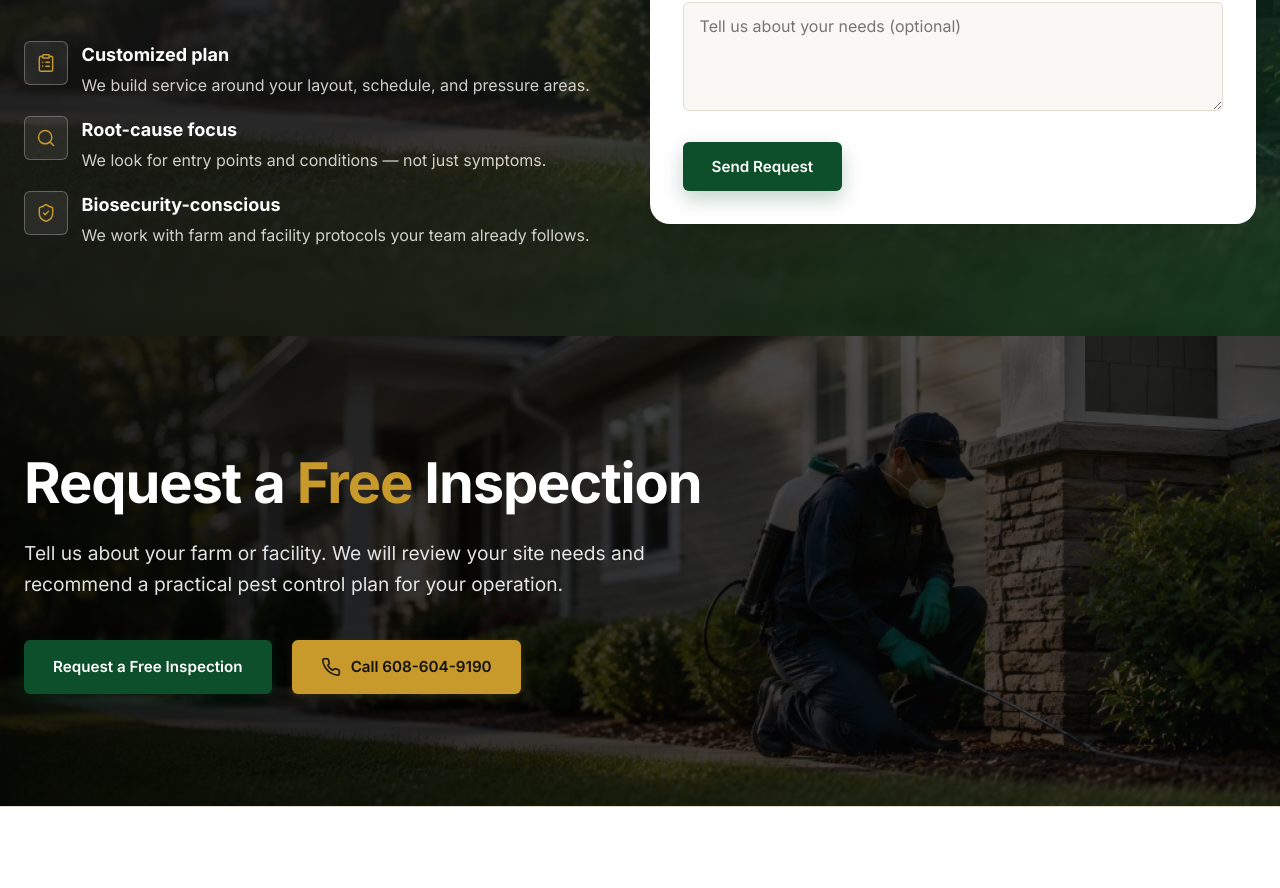
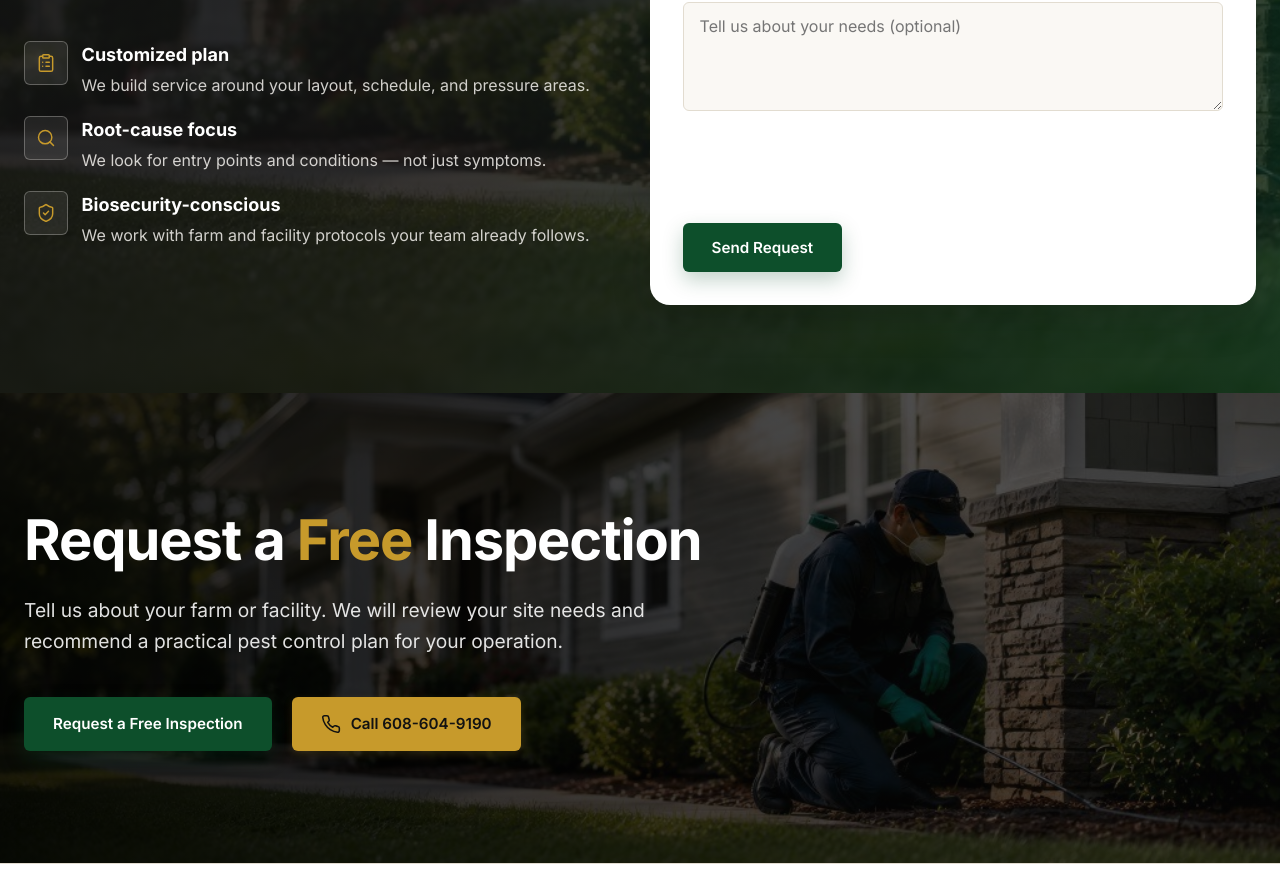
Before and after one commit to webstix-git/driftless-area-pest-control-next, a Next.js app: page /services in a window 1280 px wide. Shown: the part 2409-3297 px from the top of the page. Built offline with nearby package versions, Linux system fonts and the light colour scheme; no server answers.

Commit message:
form update

```diff
--- a/src/components/ServiceConversionForm.tsx
+++ b/src/components/ServiceConversionForm.tsx
@@ -112,7 +112,9 @@ export default function ServiceConversionForm({
   const fieldId = (name: string) => `${formId}-${name}`;
   const isEmbedded = variant === "embedded";
   const turnstileSiteKey = process.env.NEXT_PUBLIC_TURNSTILE_SITE_KEY;
-  const requiresTurnstile = isEmbedded && Boolean(turnstileSiteKey);
+  // All persistent service-request forms use the same Cloudflare Turnstile
+  // check as the Contact Us form when the site key is configured.
+  const requiresTurnstile = Boolean(turnstileSiteKey);
   const formSubmitUrl =
     process.env.NEXT_PUBLIC_FORM_SUBMIT_URL?.trim() ||
     "https://ywwxvriolxwuqcwjaluh.supabase.co/functions/v1/form-submit/3afad767-0991-4124-b839-b3d29cc30342";
```
